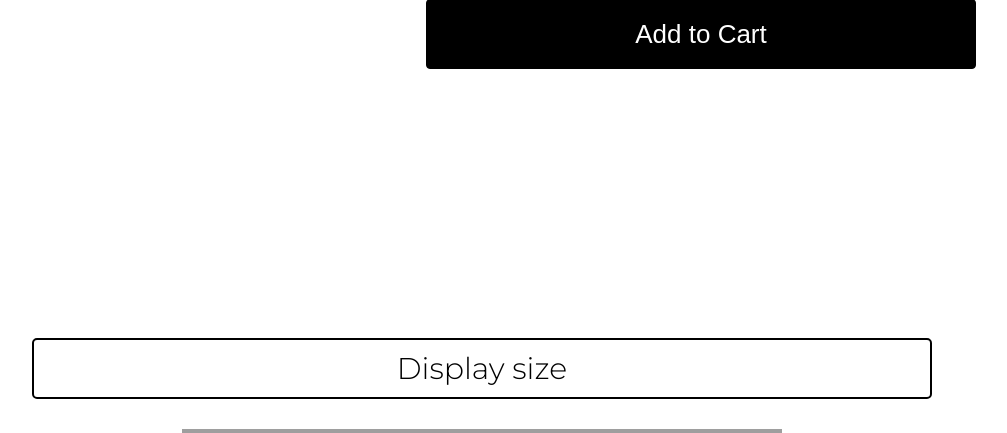
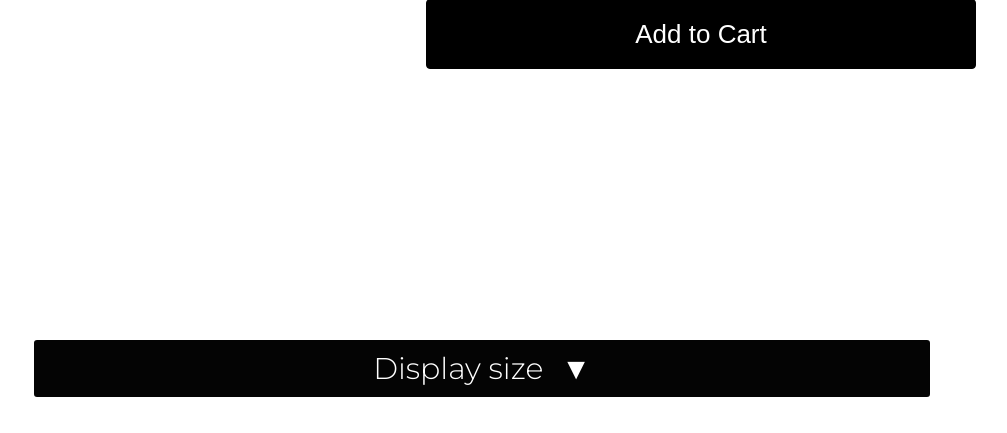
Before and after one commit to Art-Ecommerce-LLC/brigart, a Python web app: template src/templates/shop.html in a window 1280 px wide. Shown: the part 817-1250 px from the top of the page, without its empty margins (158-1165 px from the left). Run offline with Jinja, Linux system fonts and the light colour scheme; the template is opened without the code that fills it: most values are stand-ins (such as "Sample title", 1, 10 or a date in 2020); grey boxes marked "Sample" are stand-in pictures; grey boxes are pictures that could not be loaded.

Commit message:
display size dropdown

```diff
--- a/src/static/styles_shop.css
+++ b/src/static/styles_shop.css
@@ -20,44 +20,95 @@
     margin-left: 20px;
     margin-right: 20px;
 }
+
 .collage_wrapper {
     display: flex;
     flex-direction: column;
     justify-content: center;
     align-items: center;
-    /* height: 100%;
-    width: 100%; */
     margin-top: 0;
     margin-bottom: 0;
 }
+
 .collage_wrapper.hide {
     display: none;
 }
+
 .collage_container {
-    height: 600px;
+    overflow: hidden;
+    height: 0;
     width: 600px;
     margin-left: auto;
     margin-right: auto;
     background-size: cover;
     background-position: center;
+    transition: height 0.5s ease;
     background-repeat: no-repeat;
     display: flex;
     justify-content: center;
     align-items: center;
+    user-select: none;
+    -webkit-user-select: none;
+    -webkit-touch-callout: none;
+}
+
+.collage_container.open {
+    height: 600px; /* Adjust this height according to your needs */
+}
+.arrow {
+    display: inline-block;
+    margin-left: 10px; /* Adjust spacing between text and arrow */
+    transition: transform 0.3s ease;
+}
+
+.display_p {
+    font-size: 30px;
+    margin-top: 50px;
+    border: 2px solid white;
+    padding: 10px;
+    border-radius: 5px;
+    text-align: center;
+    cursor: pointer;
+    background-color: #040404;
+    color: white;
+    align-items: center;
+}
+.display_p:hover {
+    background-color: white;
+    border: 2px solid #040404;
+    color: black;
+    transition: background-color 0.3s ease, color 0.3s ease;
+}
+
+.display_header {
+    width: 80%;
+    height: 100%;
+    max-width: 900px;
+}
+
+.arrow.open {
+    transform: rotate(180deg);
+    transition: transform 0.3s ease;
 }
 
 
 
 @media (max-width: 700px) {
     .collage_container {
-        height: 320px;
+        height: 0;
         width: 320px;
+    }
+    .collage_container.open {
+        height: 320px; /* Adjust this height according to your needs */
     }
 }
 @media (min-width: 1311px) {
     .collage_container {
-        height: 900px;
-        width: 900px;
+        height: 0;
+        width: 800px;
+    }
+    .collage_container.open {
+        height: 800px; /* Adjust this height according to your needs */
     }
 }
 .content.hide{
--- a/src/static/toggle_menu_shop.js
+++ b/src/static/toggle_menu_shop.js
@@ -17,8 +17,22 @@ function toggleLockPageLinksButtons(boolean) {
     });
 
 }
+function toggleDisplay() {
+    var container = document.querySelector('.collage_container');
+    var arrow = document.querySelector('.arrow');
 
-
+    // Toggle the open class to expand/collapse the container
+    container.classList.toggle('open');
+    arrow.classList.toggle('open');
+    if (container.classList.contains('open')) {
+        setTimeout(function() {
+            window.scrollTo({
+                top: document.body.scrollHeight,
+                behavior: 'smooth'
+            });
+        }, 60*5); // Delay to match the height transition duration
+    }
+}
 async function togglePageLockShop(title) {
     // Change the opacity of the body to 0.5 before starting the addToCart function
     // Lock all buttons on the page
--- a/src/templates/shop.html
+++ b/src/templates/shop.html
@@ -101,11 +101,13 @@
         </div>
 </div>
 <div class="collage_wrapper">
-    <div class="display_header" style="width: 80%; height: 100%; max-width: 900px;">
-        <p style="font-size: 30px; margin-top: 50px; border: 2px solid black; padding: 10px; border-radius: 5px; text-align: center">Display size</p>
+    <div class="display_header" onclick="toggleDisplay()">
+        <p class="display_p">
+            Display size
+            <span class="arrow">&#9660;</span>
+        </p>
     </div>
-    <div class="collage_container" style="background-image: url('{{ brigcollage }}')">
-    </div>
+    <div class="collage_container" style="background-image: url('{{ brigcollage }}')"></div>
 </div>
 <footer class="footer">
     <div class="container">
```
